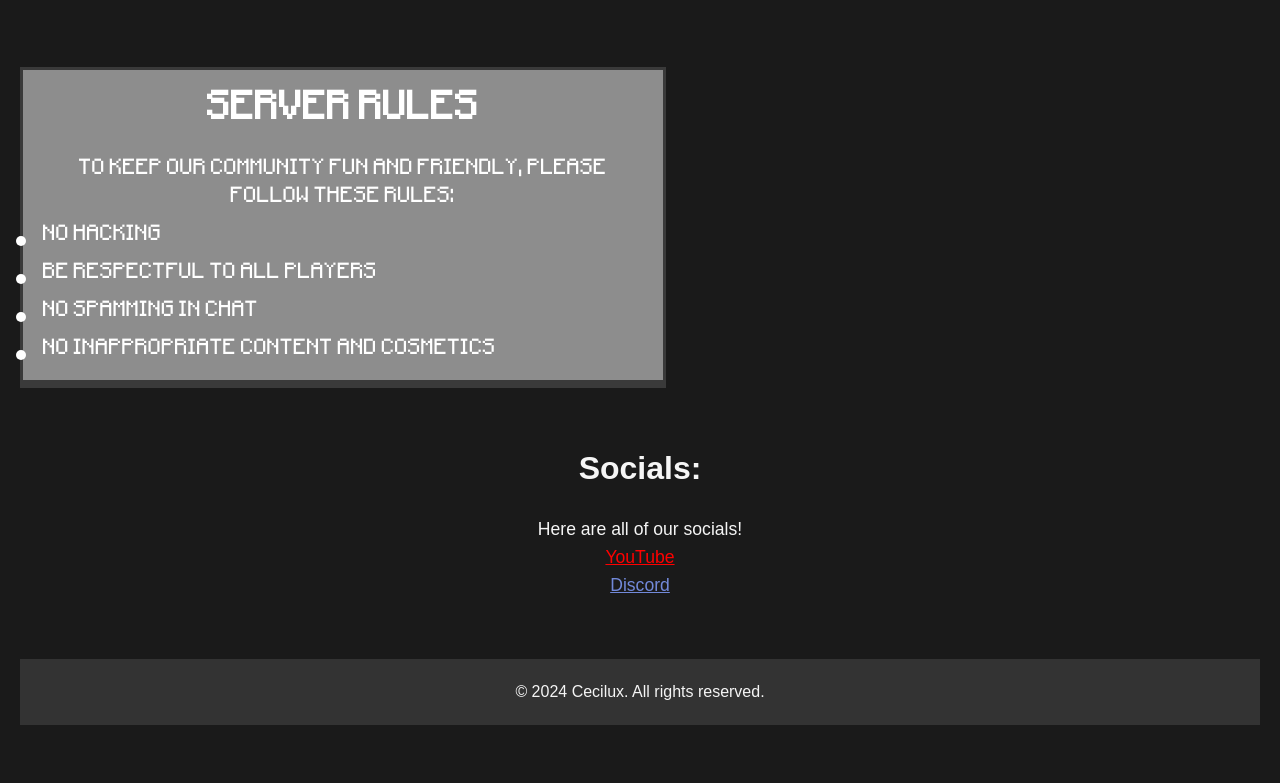
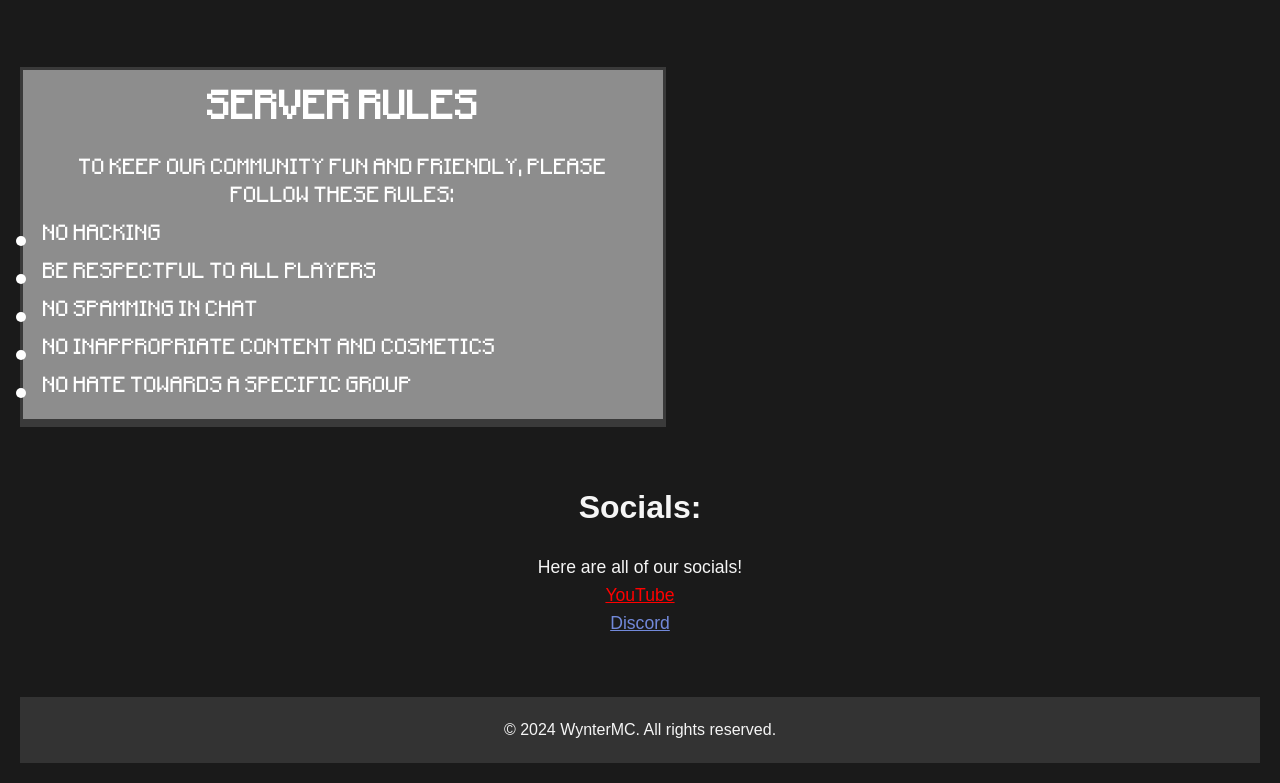
Before and after one commit to Cinnaminin/wyntermc, a plain HTML site: page index.html in a window 1280 px wide. Shown: the part 919-1702 px from the top of the page. Before the commit the page ends 1664 px from the top, so only its background shows below. Drawn offline with Linux system fonts and the light colour scheme.

Commit message:
update03

```diff
--- a/index.html
+++ b/index.html
@@ -53,18 +53,19 @@
         <li>Be respectful to all players</li>
         <li>No spamming in chat</li>
         <li>No Inappropriate Content and Cosmetics</li>
+        <li>No hate towards a specific group</li>
     </ul>
 </section>
 
 <section id="socials">
     <h2>Socials:</h2>
     <p>Here are all of our socials!</p>
-    <p><a href="https://youtube.com/@CeciluxMC" target="_blank"><span class="youtubetxt">YouTube</span></a></p>
+    <p><a href="https://youtube.com/@WynterMC" target="_blank"><span class="youtubetxt">YouTube</span></a></p>
     <p><a href="https://discord.gg/yourserver" target="_blank"><span class="discordtxt">Discord</span></a></p>
 </section>
 
 <footer>
-    <p>© 2024 Cecilux. All rights reserved.</p>
+    <p>© 2024 WynterMC. All rights reserved.</p>
 </footer>
 
 </body>
```
